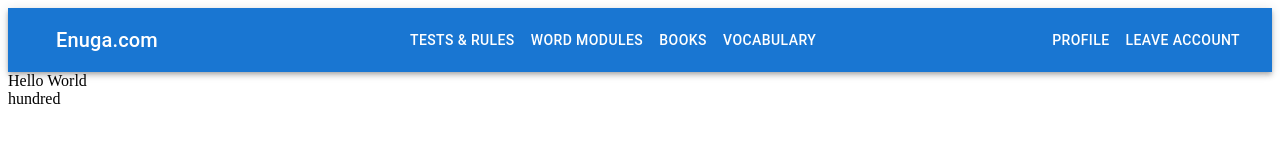
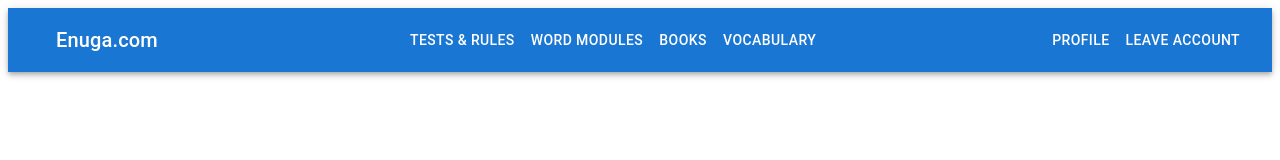
Before and after one commit to OleksandrOrlovIT/enuga-front-end, a React (Create React App) app: page / in a window 1280 px wide. Shown: the top 160 px of the page. Built offline with nearby package versions, Linux system fonts and the light colour scheme; no server answers.

Commit message:
Created routing. Closes #8

```diff
--- a/package.json
+++ b/package.json
@@ -39,5 +39,8 @@
       "last 1 firefox version",
       "last 1 safari version"
     ]
+  },
+  "devDependencies": {
+    "react-router-dom": "^6.23.1"
   }
 }
--- a/src/components/App.js
+++ b/src/components/App.js
@@ -1,14 +1,14 @@
-import Word from "./word/Word";
-import Words from "./word/Words";
 import Header from "./header/Header";
+import {BrowserRouter, Route, Routes} from "react-router-dom";
 
 function App() {
     return (
-        <div className="App">
-            <Header/>
-            <Words text = "Hello World"/>
-            <Word word = "hundred"/>
-        </div>
+        <BrowserRouter>
+            <Routes>
+                <Route path="/" element={<Header />}>
+                </Route>
+            </Routes>
+        </BrowserRouter>
     );
 }
 
```
Also changed, not shown: 1 other file (tests, documents, lock files or other folders).
